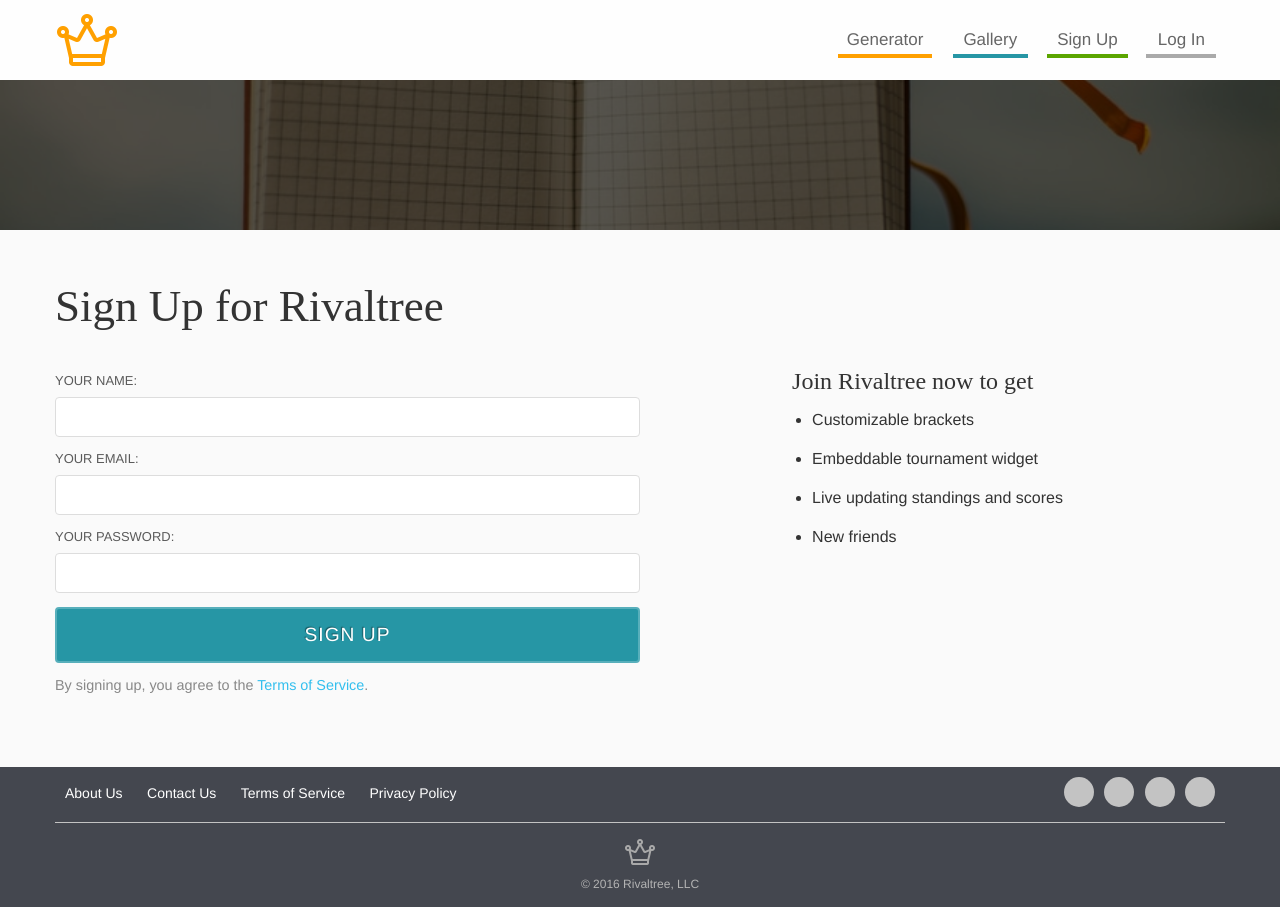
After one commit to mockenoff/rivaltree, a Django app: page /signup/ in a window 1280 px wide. The commit adds this page. Run offline with Django 3.2, Linux system fonts and the light colour scheme; parts of the project's set-up code (start-up, migrations or seed data) failed here and were passed over; some web fonts are replaced.

Commit message:
Finish up the sign up form front end

```diff
--- a/apps/account/forms.py
+++ b/apps/account/forms.py
@@ -9,22 +9,31 @@
 
 from django import forms
 
-class ContactForm(forms.Form):
-	name = forms.CharField(label='Your name')
-	email = forms.EmailField(label='Your email')
-	message = forms.CharField(label='Your message', widget=forms.Textarea(attrs={'rows': 3}))
+class ErrorForm(forms.Form):
+	ERROR_FIELDS = []
 
 	def __init__(self, *args, **kwargs):
 		""" Override __init__ to add error class to fields
 
 		"""
-		super(ContactForm, self).__init__(*args, **kwargs)
-		for field in ('name', 'email', 'message'):
+		super(ErrorForm, self).__init__(*args, **kwargs)
+		for field in self.ERROR_FIELDS:
 			if field in self.errors and self.errors[field]:
-				print(field, self.errors[field])
 				try:
 					classes = self.fields[field].widget.attrs['class'].split(' ')
 				except KeyError:
 					classes = []
 				classes.append('error')
 				self.fields[field].widget.attrs['class'] = ' '.join(classes)
+
+class SignupForm(ErrorForm):
+	name = forms.CharField(label='Your name')
+	email = forms.EmailField(label='Your email')
+	password = forms.CharField(label='Your password', widget=forms.PasswordInput, min_length=6, help_text='At least 6 characters long')
+	ERROR_FIELDS = ('name', 'email', 'password')
+
+class ContactForm(ErrorForm):
+	name = forms.CharField(label='Your name')
+	email = forms.EmailField(label='Your email')
+	message = forms.CharField(label='Your message', widget=forms.Textarea(attrs={'rows': 3}))
+	ERROR_FIELDS = ('name', 'email', 'message')
--- a/apps/account/models.py
+++ b/apps/account/models.py
@@ -36,10 +36,12 @@ class Manager(models.Model):
 		return '%s (%s)' % (self.user.username, self.get_account_level_display())
 
 	ACCOUNT_DISABLED = 1
-	ACCOUNT_BASIC = 2
-	ACCOUNT_ADMIN = 3
+	ACCOUNT_PENDING = 2
+	ACCOUNT_BASIC = 3
+	ACCOUNT_ADMIN = 4
 	ACCOUNT_LEVELS = (
 		(ACCOUNT_DISABLED, 'Disabled'),
+		(ACCOUNT_PENDING, 'Pending'),
 		(ACCOUNT_BASIC, 'Basic'),
 		(ACCOUNT_ADMIN, 'Admin'),
 	)
--- a/apps/account/urls.py
+++ b/apps/account/urls.py
@@ -5,6 +5,7 @@ from apps.account import views
 urlpatterns = [
 	url(r'^$', views.index, name='index'),
 	url(r'^about/$', views.about, name='about'),
+	url(r'^signup/$', views.signup, name='signup'),
 	url(r'^contact/$', views.contact, name='contact'),
 	url(r'^terms/$', views.terms, name='terms'),
 	url(r'^privacy/$', views.privacy, name='privacy'),
--- a/apps/account/views.py
+++ b/apps/account/views.py
@@ -66,6 +66,17 @@ def contact(request):
 
 	return render(request, 'contact.html', {'form': form, 'did_send': did_send})
 
+def signup(request):
+	""" Serve up the signup page
+
+	"""
+	form = None
+	if request.method == 'POST':
+		form = forms.SignupForm(request.POST)
+	else:
+		form = forms.SignupForm()
+	return render(request, 'signup.html', {'form': form})
+
 def terms(request):
 	""" Serve up the terms page
 
--- a/templates/contact.html
+++ b/templates/contact.html
@@ -5,7 +5,7 @@
 
 {% block container_class %}contact{% endblock %}
 
-{% block scripts %}<script src="/static/js/contact.js"></script>{% endblock %}
+{% block scripts %}<script src="/static/js/forms.js"></script>{% endblock %}
 
 {% block container %}
 <div class="splash phone"></div>
--- /dev/null
+++ b/templates/signup.html
@@ -0,0 +1,41 @@
+{% extends "base.html" %}
+
+{% block title %}Sign Up - {% endblock %}
+{% block meta_description %}Sign up for Rivaltree{% endblock %}
+
+{% block container_class %}signup{% endblock %}
+
+{% block scripts %}<script src="/static/js/forms.js"></script>{% endblock %}
+
+{% block container %}
+<div class="splash notes"></div>
+
+<section class="cap-wrapper">
+	<h1>Sign Up for Rivaltree</h1>
+
+	<form class="signup-form" action="/signup/" method="POST">
+		{% csrf_token %}
+		<label for="{{ form.name.id_for_label }}">{{ form.name.label_tag }}</label>
+		{{ form.name }}
+		<label for="{{ form.email.id_for_label }}">{{ form.email.label_tag }}</label>
+		{{ form.email }}
+		<fieldset>
+			<label for="{{ form.password.id_for_label }}">{{ form.password.label_tag }}</label>
+			{{ form.password }}
+			<span class="help">{{ form.password.help_text }}</span>
+		</fieldset>
+		<input type="submit" value="Sign Up" class="btn btn-action" />
+		<span class="notice">By signing up, you agree to the <a href="/terms/">Terms of Service</a>.</span>
+	</form>
+
+	<div class="signup-side">
+		<h2>Join Rivaltree now to get</h2>
+		<ul class="decor">
+			<li>Customizable brackets</li>
+			<li>Embeddable tournament widget</li>
+			<li>Live updating standings and scores</li>
+			<li>New friends</li>
+		</ul>
+	</div>
+</section>
+{% endblock %}
--- a/templates/terms.html
+++ b/templates/terms.html
@@ -32,7 +32,7 @@
 
 	<h2>Your Obligations</h2>
 	<p>If you manage a tournament on the Service, post links on the Service, or otherwise make (or allow any third party to make) material available by means of the Service (any such material, "Content"), you are entirely responsible for the content of, and any harm resulting from, that Content. That is the case regardless of whether the Content in question constitutes text, graphics, an audio file, or computer software. By making Content available, you represent and warrant that:</p>
-	<ul>
+	<ul class="decor">
 		<li>The downloading, copying and use of the Content will not infringe the proprietary rights, including but not limited to the copyright, patent, trademark or trade secret rights, of any third party.</li>
 		<li>If your employer has rights to intellectual property you create, you have either (i) received permission from your employer to post or make available the Content, including but not limited to any software, or (ii) secured from your employer a waiver as to all rights in or to the Content.</li>
 		<li>You have fully complied with any third party licenses relating to the Content, and have done all things necessary to successfully pass through to end users any required terms.</li>
--- a/tourf/public/css/main.css
+++ b/tourf/public/css/main.css
@@ -1,7 +1,7 @@
 /*
 	RESET
 */
-html, body, img, form, input, header, nav, div,
+html, body, img, form, input, header, nav, div, fieldset,
 ol, ul, li, h1, h2, h3, h4, span, p, a, textarea,
 table, thead, tbody, tr, th, td, figure, figcaption {
 	border: 0;
@@ -45,7 +45,7 @@ html {
 
 body {
 	height: 100%;
-	color: #232323;
+	color: #333333;
 	line-height: 150%;
 	background: #FAFAFA;
 	font-family: 'Source Sans Pro', Helvetica, Arial, sans-serif;
@@ -100,6 +100,15 @@ ol.numbered {
 }
 	ol.numbered li {
 		list-style: decimal;
+	}
+
+ul.decor {
+	padding-left: 20px;
+	box-sizing: border-box;
+}
+	ul.decor li {
+		margin: 15px 0;
+		list-style: disc;
 	}
 
 nav li {
@@ -291,6 +300,39 @@ form .errorlist {
 	color: #FF6464;
 	font-weight: bold;
 }
+	form input,
+	form textarea {
+		width: 100%;
+		margin: 4px 0 10px 0;
+	}
+	form input[type="submit"] {
+		margin: 4px 0 10px 0;
+	}
+	form .notice {
+		color: #888;
+		font-size: 0.9em;
+	}
+
+fieldset {
+	position: relative;
+}
+	fieldset .help {
+		width: 0;
+		right: 0;
+		bottom: 20px;
+		color: #ABABAB;
+		font-size: 0.8em;
+		overflow: hidden;
+		text-align: right;
+		position: absolute;
+		white-space: nowrap;
+		pointer-events: none;
+		transition: right 0.2s ease-out, width 0.2s ease-out;
+	}
+	fieldset input:focus + .help {
+		right: 10px;
+		width: 100%;
+	}
 
 /*
 	HEADER
@@ -548,14 +590,20 @@ form .errorlist {
 	.splash.book {
 		background-image: url(/static/images/hero/book.jpg);
 	}
+	.splash.notes {
+		background-image: url(/static/images/hero/notes.jpg);
+	}
 
-.features li {
+.index .features {
+	margin: 0 auto;
+}
+.index .features li {
 	width: 49%;
 	margin: 0 0 40px 0;
 	vertical-align: top;
 	display: inline-block;
 }
-.features h2 {
+.index .features h2 {
 	font-size: 40px;
 	text-align: center;
 	margin: 40px 0 40px 0;
@@ -580,15 +628,12 @@ section.cap-wrapper {
 	vertical-align: top;
 	margin: 54px auto 70px auto;
 }
-	section.cap-wrapper > ul {
+	section.cap-wrapper > .decor {
 		width: 60%;
-		padding: 0 0 0 20px;
 	}
-		section.cap-wrapper li {
+		section.cap-wrapper > .decor li {
 			color: #444444;
-			margin: 15px 0;
 			font-size: 17px;
-			list-style: disc;
 		}
 	section.cap-wrapper > p {
 		color: #444444;
@@ -651,11 +696,6 @@ section.cap-wrapper {
 	width: 50%;
 	float: right;
 }
-	.contact-form input,
-	.contact-form textarea {
-		width: 100%;
-		margin: 4px 0 10px 0;
-	}
 .contact-side {
 	width: 37%;
 	vertical-align: top;
@@ -682,7 +722,7 @@ section.cap-wrapper {
 .terms section.cap-wrapper h1,
 .terms section.cap-wrapper h2,
 .terms section.cap-wrapper h3,
-.terms section.cap-wrapper ul {
+.terms section.cap-wrapper .decor {
 	width: 100%;
 }
 
@@ -696,8 +736,27 @@ section.cap-wrapper {
 .privacy section.cap-wrapper h1,
 .privacy section.cap-wrapper h2,
 .privacy section.cap-wrapper h3,
-.privacy section.cap-wrapper ul {
+.privacy section.cap-wrapper .decor {
 	width: 100%;
+}
+
+/*
+	SIGN UP
+*/
+.signup .splash {
+	max-height: 150px;
+}
+.signup .cap-wrapper h1 {
+	margin: 0 0 40px 0;
+}
+.signup-form {
+	width: 50%;
+	vertical-align: top;
+	display: inline-block;
+}
+.signup-side {
+	width: 37%;
+	float: right;
 }
 
 /*
--- /dev/null
+++ b/tourf/public/js/forms.js
@@ -0,0 +1,43 @@
+(function(){
+	var formList = document.querySelectorAll('form'),
+		inputList = [],
+		submitList = [],
+		emailRegex = /^[a-z0-9!#$%&'*+/=?^_`{|}~-]+(?:\.[a-z0-9!#$%&'*+/=?^_`{|}~-]+)*@(?:[a-z0-9](?:[a-z0-9-]*[a-z0-9])?\.)+[a-z0-9](?:[a-z0-9-]*[a-z0-9])?$/;
+
+	function focusEvent(ev) {
+		ev.target.classList.remove('error');
+	}
+
+	function submitEvent(ev) {
+		var doSubmit = true,
+			formId = ev.target.dataset['form'],
+			inputs = inputList[formId];
+
+		for (var i = 0, l = inputs.length; i < l; i++) {
+			inputs[i].classList.remove('error');
+			inputs[i].value = inputs[i].value.trim();
+			if (inputs[i].value === '' || (inputs[i].type === 'email' && emailRegex.test(inputs[i].value) === false) || (inputs[i].type === 'password' && inputs[i].value.length < 6)) {
+				doSubmit = false;
+				inputs[i].classList.add('error');
+			}
+		}
+
+		if (doSubmit === false) {
+			ev.preventDefault();
+		} else {
+			submitList[formId].disabled = true;
+		}
+	}
+
+	for (var i = 0, l = formList.length; i < l; i++) {
+		formList[i].dataset['form'] = i;
+		formList[i].addEventListener('submit', submitEvent);
+
+		submitList[i] = formList[i].querySelector('input[type="submit"]');
+		inputList[i] = formList[i].querySelectorAll('input:not([type="hidden"]), textarea');
+
+		for (var j = 0, k = inputList[i].length; j < k; j++) {
+			inputList[i][j].addEventListener('focus', focusEvent);
+		}
+	}
+})();
```
Also changed, not shown: tourf/public/js/contact.js (deleted, +0 -49 lines), tourf/public/images/hero/notes.jpg (added).
